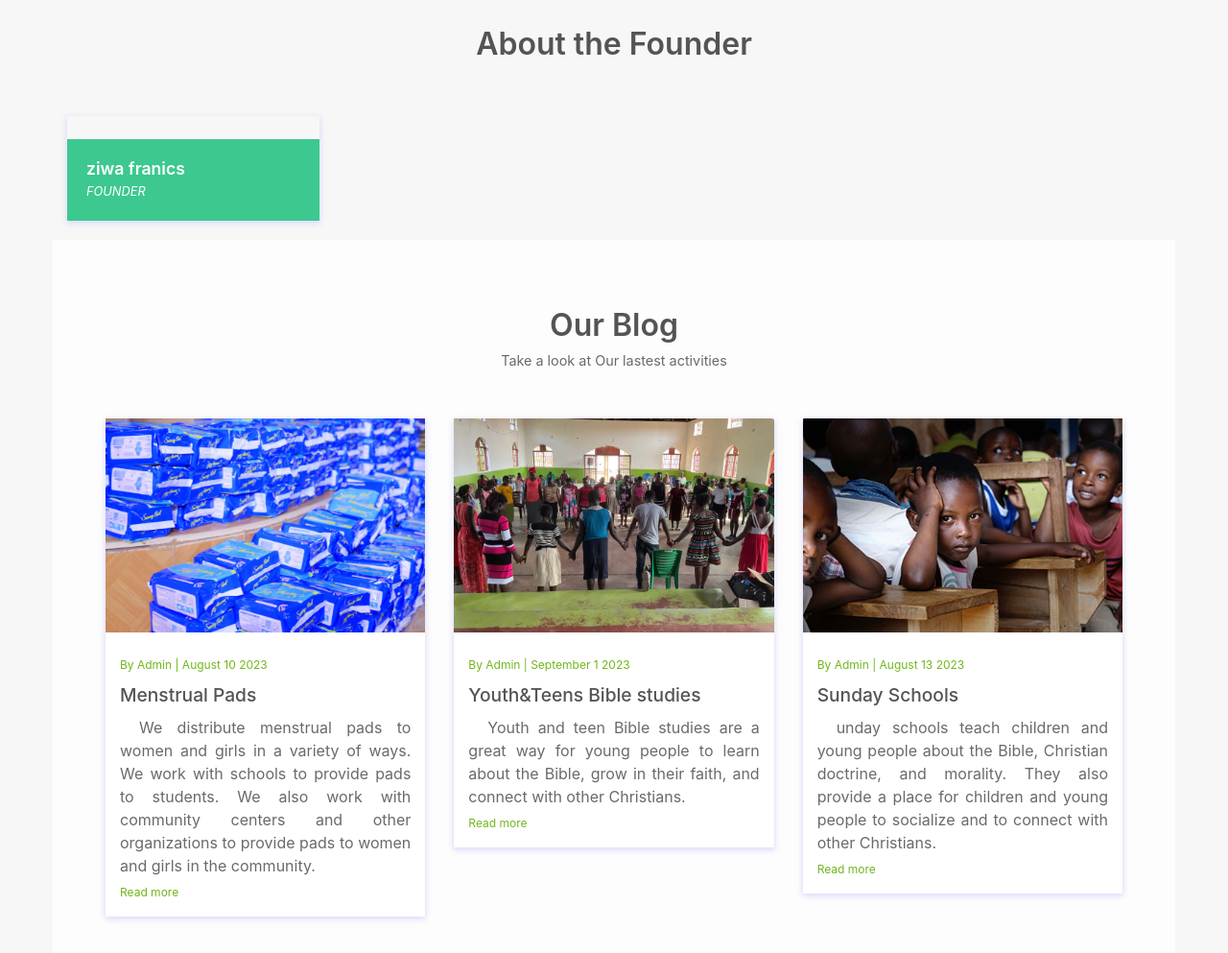
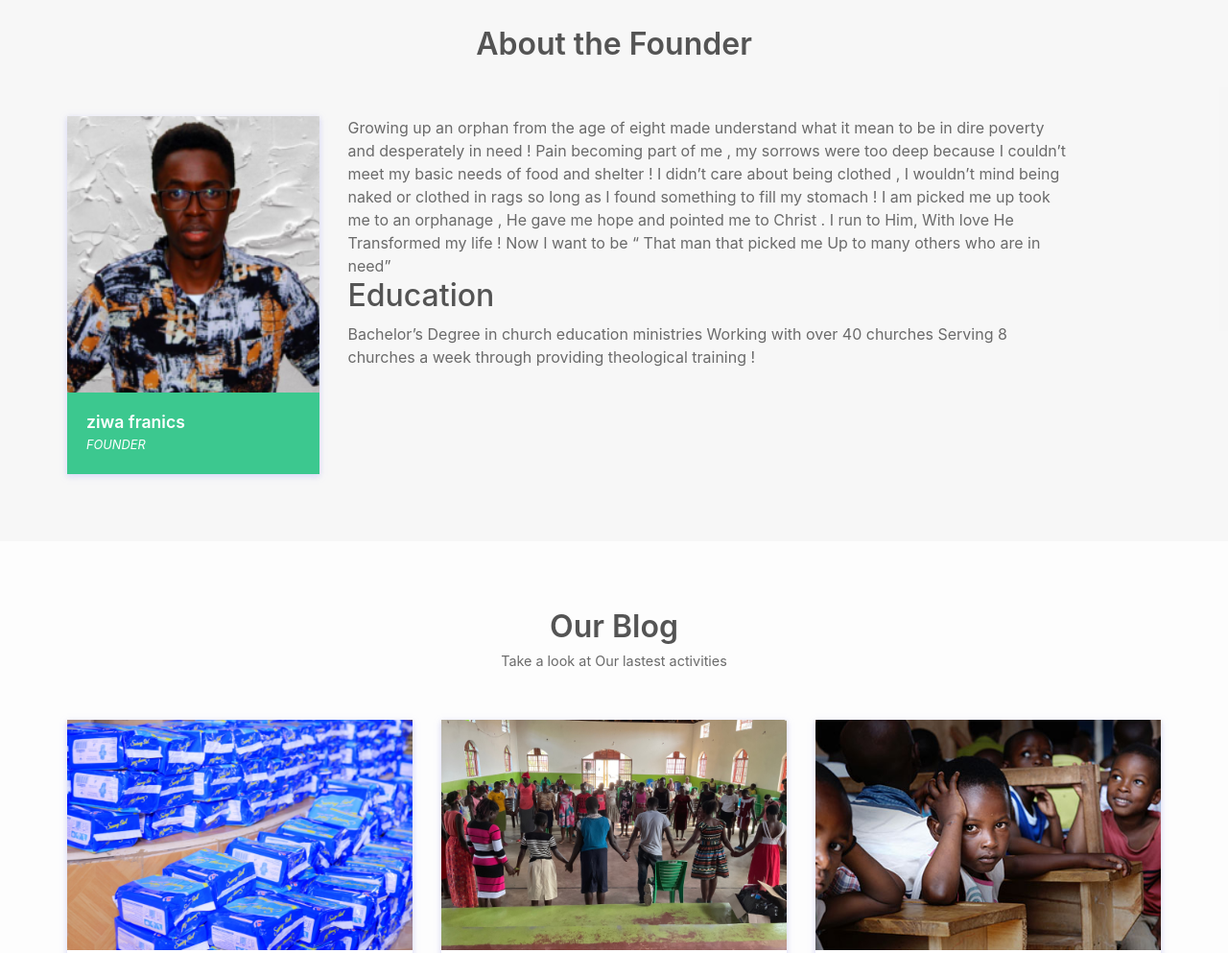
Before and after one commit to kluivert-ssali/Zziwa, a plain HTML site: page index.html in a window 1280 px wide. Shown: the part 3720-4713 px from the top of the page at 96% size. Drawn offline with Linux system fonts and the light colour scheme.

Commit message:
Founderpicture

```diff
--- a/index.html
+++ b/index.html
@@ -395,7 +395,7 @@
         <div class="row team-row">
           <div class="col-md-3 col-sm-6">
             <div class="single-usr">
-              <img src="assets/images/team/" alt="" />
+              <img src="assets/images/team/founder.png" alt="" />
               <div class="det-o">
                 <h4>ziwa franics</h4>
                 <i>FOUNDER </i>
@@ -403,7 +403,7 @@
             </div>
           </div>
 
-          <!-- <div class="col-md-3 col-sm-6">
+          <!-- <!-- <div class="col-md-3 col-sm-6">
             <div class="single-usr">
               <img src="assets/images/team/" alt="" />
               <div class="det-o">
@@ -411,19 +411,32 @@
                 <i>Team Leader</i>
               </div>
             </div>
-          </div>
-          <div class="col-md-3 col-sm-6">
-            <div class="single-usr">
-              <img src="assets/images/team/" alt="" />
-              <div class="det-o">
-                <h4>David Kanuel</h4>
-                <i>Project Manager</i>
-              </div>
+          </div> -->
+          <div class="col-md-8">
+            <div>
+              <p>
+                Growing up an orphan from the age of eight made understand what
+                it mean to be in dire poverty and desperately in need ! Pain
+                becoming part of me , my sorrows were too deep because I
+                couldn’t meet my basic needs of food and shelter ! I didn’t care
+                about being clothed , I wouldn’t mind being naked or clothed in
+                rags so long as I found something to fill my stomach ! I am
+                picked me up took me to an orphanage , He gave me hope and
+                pointed me to Christ . I run to Him, With love He Transformed my
+                life ! Now I want to be “ That man that picked me Up to many
+                others who are in need”
+              </p>
+              <h2>Education</h2>
+              <p>
+                Bachelor’s Degree in church education ministries Working with
+                over 40 churches Serving 8 churches a week through providing
+                theological training !
+              </p>
             </div>
           </div>
         </div>
       </div>
-    </section> -->
+    </section>
 
     <!-- ################# Our Blog Starts Here#######################--->
 
@@ -506,7 +519,13 @@
           <div class="col-md-4 col-sm-12">
             <h2>About Us</h2>
             <p>
-              A Christian-based nonprofit organization aimed at transforming communities through sharing the practical love of Christ, preaching the Gospel of truth, and demonstrating the love of Christ with compassion and passion. We believe Christ is the Answer to a devasted world, restoring the lost by the word, feeding the Hungry, and clothing the naked. Registered by the Government of Uganda under registration no. 80034420940649
+              A Christian-based nonprofit organization aimed at transforming
+              communities through sharing the practical love of Christ,
+              preaching the Gospel of truth, and demonstrating the love of
+              Christ with compassion and passion. We believe Christ is the
+              Answer to a devasted world, restoring the lost by the word,
+              feeding the Hungry, and clothing the naked. Registered by the
+              Government of Uganda under registration no. 80034420940649
             </p>
             <p></p>
           </div>
```
Also changed, not shown: assets/images/team/founder.png (added), assets/images/team/team-memb1.jpg (deleted), assets/images/team/team-memb2.jpg (deleted), assets/images/team/team-memb3.jpg (deleted), assets/images/team/team-memb4.jpg (deleted).
